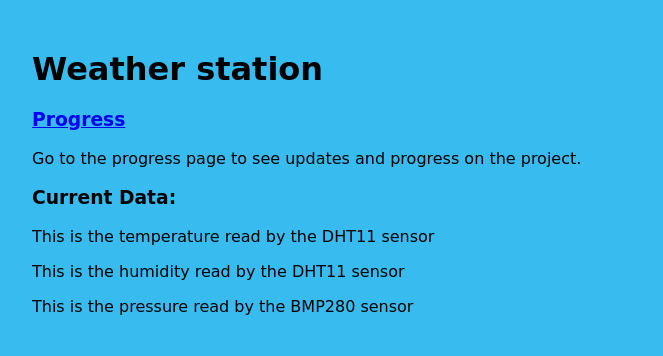
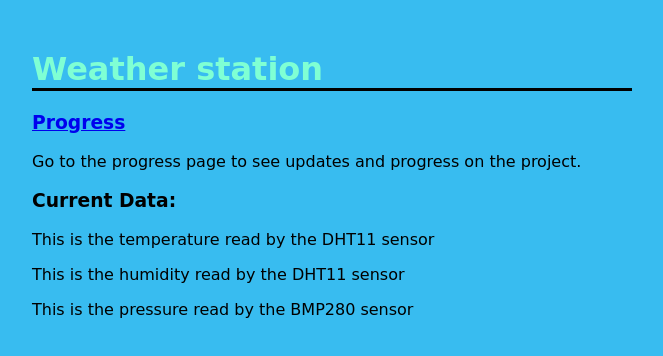
Before and after one commit to CoolGuyMorin/weather-station, a plain HTML site: page index.html in a window 1280 px wide. Shown: the whole page, without its empty margins (308-971 px from the left). Drawn offline with Linux system fonts and the light colour scheme; no server answers.

Commit message:
Update base-style.css

```diff
--- a/base-style.css
+++ b/base-style.css
@@ -7,3 +7,9 @@ body {
     padding: 50px;
     /* comment */
 }
+h1{
+    color:aquamarine;
+  /*background-color: aliceblue;*/
+    border-bottom: 3px solid black;
+    background-image: image();
+}
```
